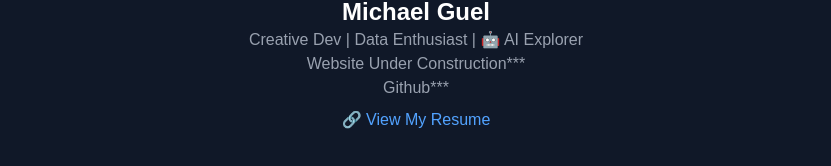
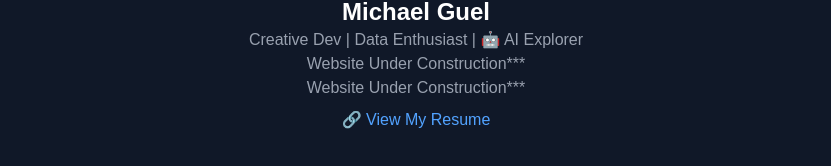
Before and after one commit to michaelguel/my-instagram-resume, a Next.js app: page / in a window 1280 px wide. Shown: the part 244-410 px from the top of the page, without its empty margins (224-1055 px from the left). Built offline with nearby package versions, Linux system fonts and the light colour scheme.

Commit message:
Initial commit - Next.js portfolio

```diff
--- a/src/app/page.js
+++ b/src/app/page.js
@@ -150,15 +150,7 @@ export default function HomePage() {
         <h1 className="text-2xl font-bold mt-2">Michael Guel</h1>
         <p className="text-gray-400">Creative Dev | Data Enthusiast | 🤖 AI Explorer</p>
         <p className="text-gray-400">Website Under Construction***</p>
-        <p className="text-gray-400">
-          <a
-            href="https://mywebsite.com"
-            target="_blank"
-            rel="noopener noreferrer"
-          >
-            Github***
-          </a>
-        </p>
+        <p className="text-gray-400">Website Under Construction***</p>
         <a
           href="/MichaelGuelResumeSpring2025.pdf"
           target="_blank"
```
